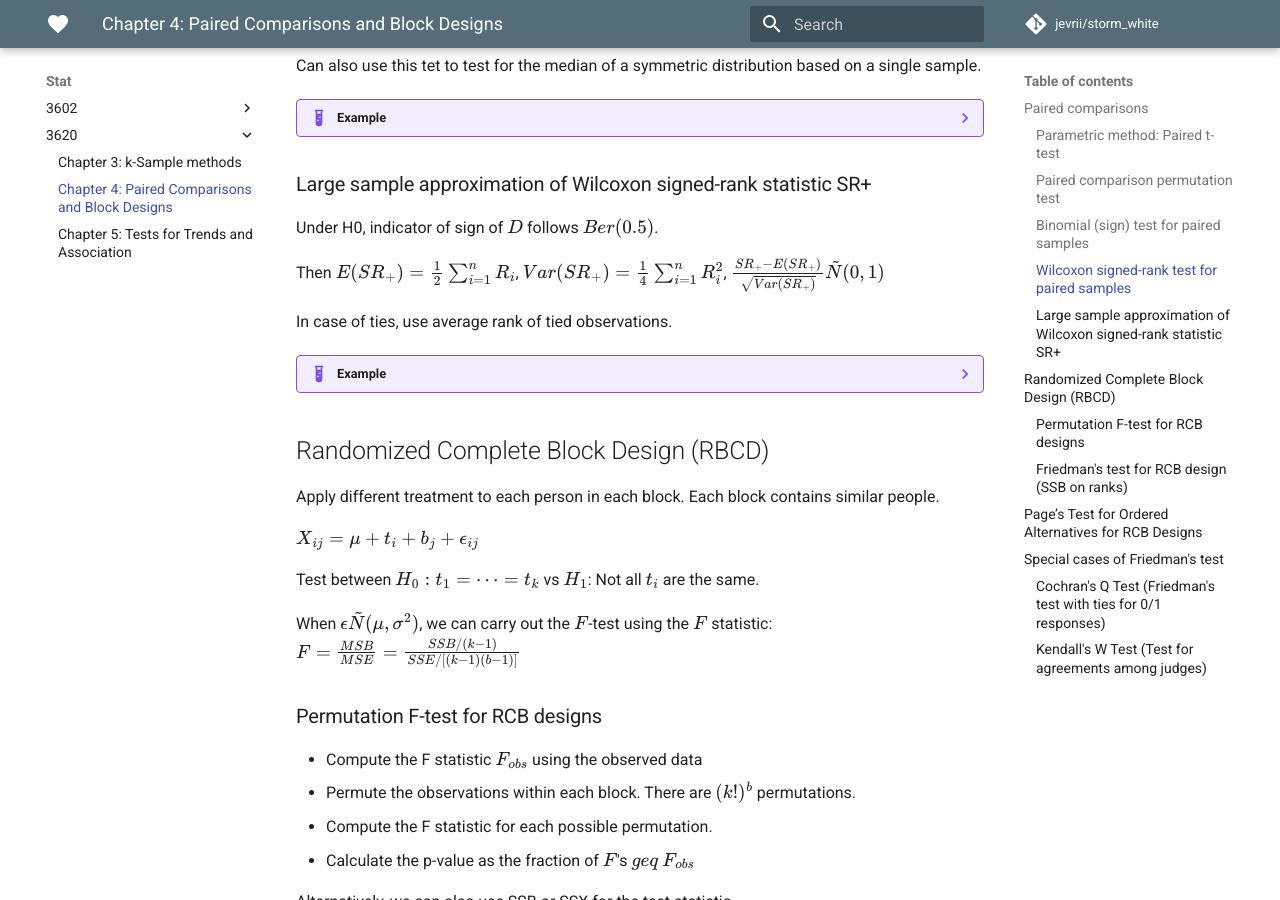
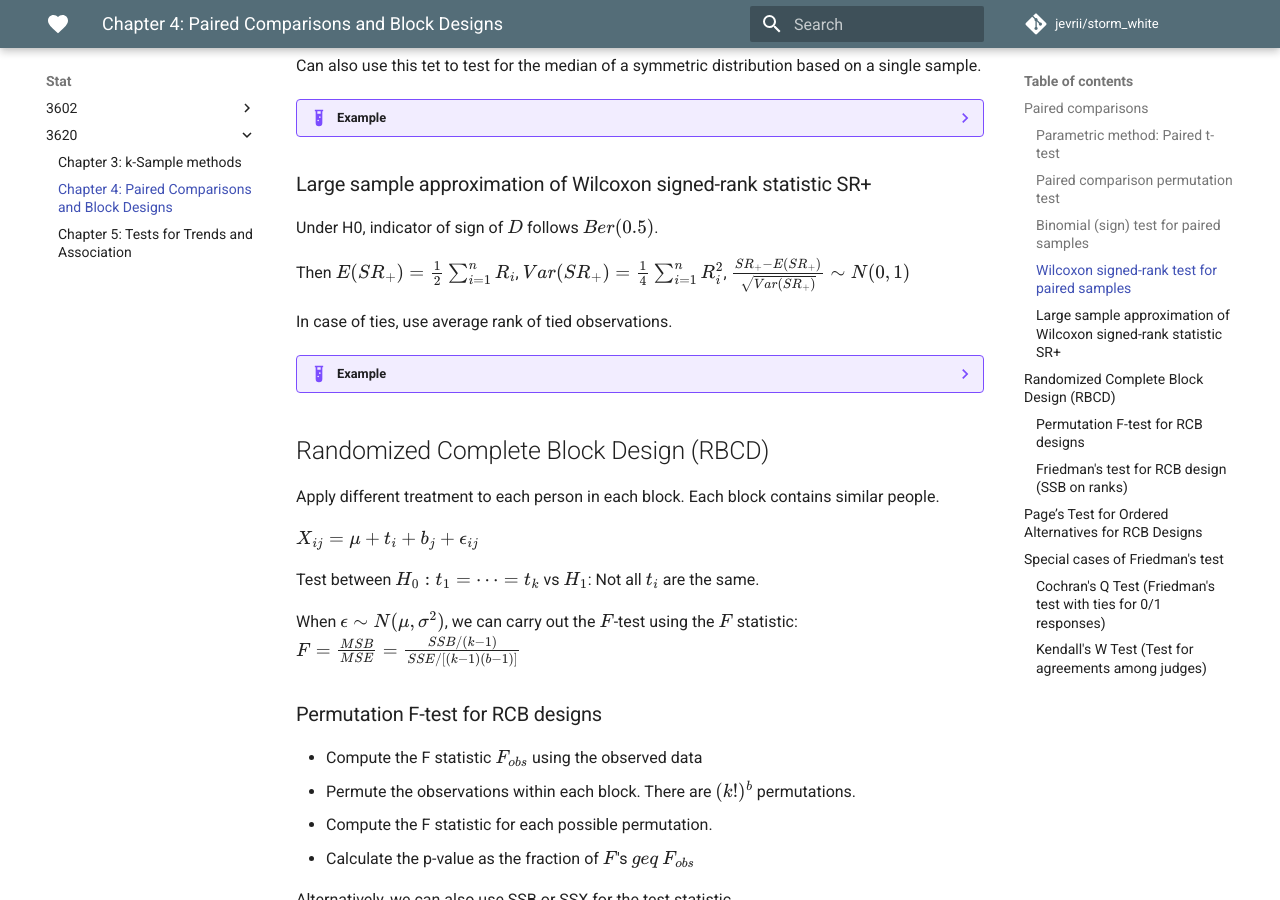
Before and after one commit to jevrii/storm_white, an MkDocs documentation site: the page built from docs/stat/3620/ch4.md, in a window 1280 px wide and 900 px high, scrolled down 1215 px. Built offline with MkDocs 1.6.1 and Material for MkDocs 9.7.7, drawn with Linux system fonts in a browser that asks for light colours; comment, search, counter and statistics services are not loaded.

Commit message:
3620 ch4 ch5

```diff
--- a/docs/stat/3620/ch4.md
+++ b/docs/stat/3620/ch4.md
@@ -75,7 +75,7 @@ Can also use this tet to test for the median of a symmetric distribution based o
 
 Under H0, indicator of sign of $D$ follows $Ber(0.5)$.
 
-Then $E(SR_+) = \frac{1}{2} \sum^n_{i=1} R_i$, $Var(SR_+) = \frac{1}{4} \sum^n_{i=1} R_i^2$, $\frac{SR_+ - E(SR_+)}{\sqrt{Var(SR_+)}} \tilde N(0, 1)$
+Then $E(SR_+) = \frac{1}{2} \sum^n_{i=1} R_i$, $Var(SR_+) = \frac{1}{4} \sum^n_{i=1} R_i^2$, $\frac{SR_+ - E(SR_+)}{\sqrt{Var(SR_+)}} \sim N(0, 1)$
 
 In case of ties, use average rank of tied observations.
 
@@ -101,7 +101,7 @@ $X_{ij} = \mu + t_i + b_j + \epsilon_{ij}$
 
 Test between $H_0: t_1 = \cdots = t_k$ vs $H_1$: Not all $t_i$ are the same.
 
-When $\epsilon \tilde N(\mu, \sigma^2)$, we can carry out the $F$-test using the $F$ statistic: $F = \frac{MSB}{MSE} = \frac{SSB/(k-1)}{SSE/[(k-1)(b-1)]}$
+When $\epsilon \sim N(\mu, \sigma^2)$, we can carry out the $F$-test using the $F$ statistic: $F = \frac{MSB}{MSE} = \frac{SSB/(k-1)}{SSE/[(k-1)(b-1)]}$
 
 ### Permutation F-test for RCB designs
 
```
Also changed, not shown: docs/stat/3620/ch5.md (+53 -3 lines).
